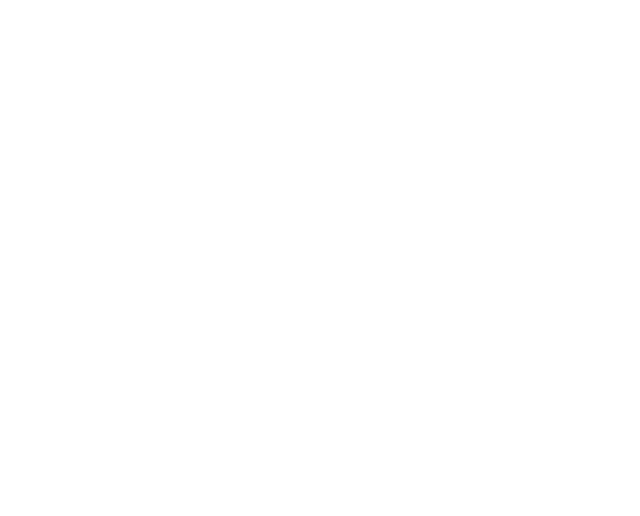
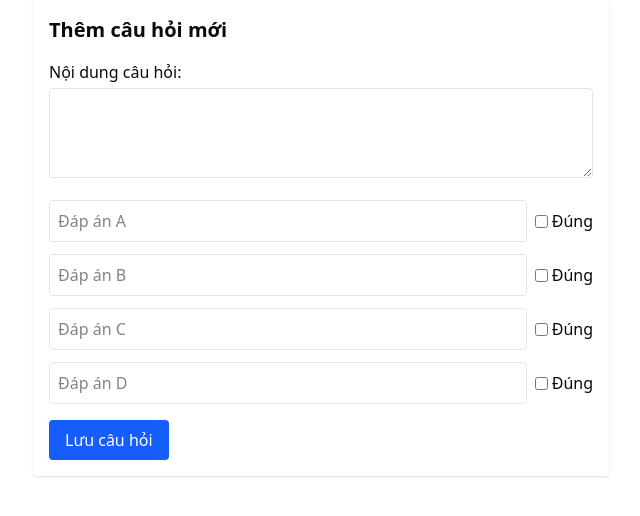
Before and after one commit to Curian74/Brainrot-Animal-Quiz, a React (Vite) app in the folder FE/: page /create-animal in a window 1280 px wide. Before the commit this address had no page. Shown: the top 516 px of the page, without its empty margins (319-959 px from the left). Built offline with nearby package versions, Linux system fonts and the light colour scheme.

Commit message:
Use ChatGPT to generate the layout of CreateQuiz page.

```diff
--- a/FE/src/pages/manager/CreateAnimal.tsx
+++ b/FE/src/pages/manager/CreateAnimal.tsx
@@ -1,11 +1,88 @@
-import React from 'react'
+import React, { useState } from 'react'
 
-const CreateAnimal = () => {
-  return (
-    <div>
+interface Answer {
+    content: string
+    isCorrect: boolean
+}
 
-    </div>
-  )
+const CreateAnimal: React.FC = () => {
+    const [question, setQuestion] = useState('')
+    const [answers, setAnswers] = useState<Answer[]>([
+        { content: '', isCorrect: false },
+        { content: '', isCorrect: false },
+        { content: '', isCorrect: false },
+        { content: '', isCorrect: false }
+    ])
+
+    const handleAnswerChange = (index: number, field: 'content' | 'isCorrect', value: string | boolean) => {
+        const newAnswers = [...answers]
+        if (field === 'content') {
+            newAnswers[index].content = value as string
+        } else {
+            newAnswers[index].isCorrect = value as boolean
+        }
+        setAnswers(newAnswers)
+    }
+
+    const handleSubmit = () => {
+        const payload = {
+            questionContent: question,
+            answers: answers
+        }
+
+        console.log('Submitting:', payload)
+
+        // TODO: Gửi payload lên API backend (POST)
+    }
+
+    return (
+        <div className="max-w-xl mx-auto p-4 bg-white rounded shadow space-y-4">
+            <h2 className="text-xl font-semibold">Thêm câu hỏi mới</h2>
+
+            <div>
+                <label className="block font-medium mb-1">Nội dung câu hỏi:</label>
+                <textarea
+                    className="w-full border p-2 rounded"
+                    value={question}
+                    onChange={(e) => setQuestion(e.target.value)}
+                    rows={3}
+                />
+            </div>
+
+            <div className="space-y-3">
+                {answers.map((answer, index) => (
+                    <div key={index} className="flex items-center space-x-2">
+                        <input
+                            type="text"
+                            className="flex-1 border p-2 rounded"
+                            placeholder={`Đáp án ${String.fromCharCode(65 + index)}`}
+                            value={answer.content}
+                            onChange={(e) =>
+                                handleAnswerChange(index, 'content', e.target.value)
+                            }
+                        />
+                        <label className="flex items-center space-x-1">
+                            <input
+                                type="checkbox"
+                                checked={answer.isCorrect}
+                                onChange={(e) =>
+                                    handleAnswerChange(index, 'isCorrect', e.target.checked)
+                                }
+                            />
+                            <span>Đúng</span>
+                        </label>
+                    </div>
+                ))}
+            </div>
+
+            <button
+                className="bg-blue-600 text-white px-4 py-2 rounded hover:bg-blue-700"
+                onClick={handleSubmit}
+            >
+                Lưu câu hỏi
+            </button>
+        </div>
+    )
 }
 
 export default CreateAnimal
--- a/FE/src/pages/manager/CreateQuiz.tsx
+++ b/FE/src/pages/manager/CreateQuiz.tsx
@@ -1,9 +1,73 @@
-import React from 'react'
+
+
 
 const CreateQuiz = () => {
   return (
-    <div>
+    <div className="p-6 max-w-3xl mx-auto bg-white shadow rounded space-y-6">
+      <h2 className="text-2xl font-bold">Tạo Quiz Mới</h2>
 
+      {/* Tên quiz */}
+      <div>
+        <label className="block font-medium mb-1">Tên Quiz:</label>
+        <input
+          className="w-full border rounded p-2"
+          placeholder="Nhập tên quiz"
+        />
+      </div>
+
+      {/* Thời lượng */}
+      <div>
+        <label className="block font-medium mb-1">Thời lượng (phút):</label>
+        <input
+          type="number"
+          className="w-full border rounded p-2"
+          placeholder="Nhập thời lượng"
+        />
+      </div>
+
+      {/* Danh sách câu hỏi */}
+      <div className="space-y-4">
+        <div className="flex justify-between items-center">
+          <h3 className="text-lg font-semibold">Danh sách câu hỏi</h3>
+          <button
+            className="bg-green-600 text-white px-3 py-1 rounded"
+          >
+            + Thêm câu hỏi
+          </button>
+        </div>
+
+        {/* Câu hỏi mẫu (1) */}
+        <div className="border p-4 rounded space-y-2 bg-gray-50">
+          <textarea
+            className="w-full border p-2 rounded"
+            placeholder="Nội dung câu hỏi"
+            rows={2}
+          />
+
+          {/* Danh sách đáp án */}
+          <div className="space-y-2">
+            {['A', 'B', 'C', 'D'].map((label, idx) => (
+              <div key={idx} className="flex items-center gap-2">
+                <input
+                  type="text"
+                  className="flex-1 border p-2 rounded"
+                  placeholder={`Đáp án ${label}`}
+                />
+                <label className="flex items-center gap-1">
+                  <input type="checkbox" />
+                  <span>Đúng</span>
+                </label>
+              </div>
+            ))}
+          </div>
+        </div>
+
+        {/* Thêm các khối câu hỏi khác tương tự ở đây */}
+      </div>
+
+      <button className="bg-blue-600 text-white px-6 py-2 rounded hover:bg-blue-700">
+        Lưu Quiz
+      </button>
     </div>
   )
 }
--- a/FE/src/router/MyRouter.tsx
+++ b/FE/src/router/MyRouter.tsx
@@ -2,6 +2,8 @@ import { Route, Routes } from 'react-router'
 import Home from '../pages/Home'
 import Test from '../pages/Test'
 import QuizTaking from '@/pages/QuizTaking'
+import CreateAnimal from '@/pages/manager/CreateAnimal'
+import CreateQuiz from '@/pages/manager/CreateQuiz'
 
 const MyRouter = () => {
     return (
@@ -9,6 +11,8 @@ const MyRouter = () => {
             <Route path='/' element={<Home />}></Route>
             <Route path='/test' element={<Test/>}></Route>
             <Route path='/quiz-handle/:quizId' element={<QuizTaking/>}></Route>
+            <Route path='/create-animal' element={<CreateAnimal/>}></Route>
+            <Route path='/create-quiz' element={<CreateQuiz/>}></Route>
         </Routes>
     )
 }
```
